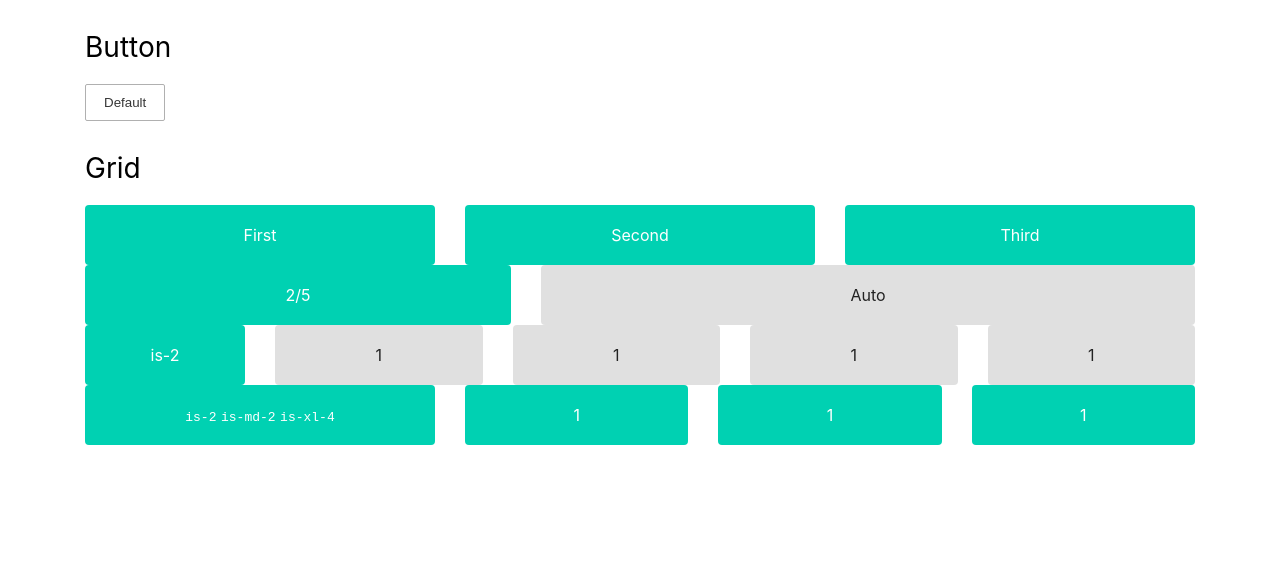
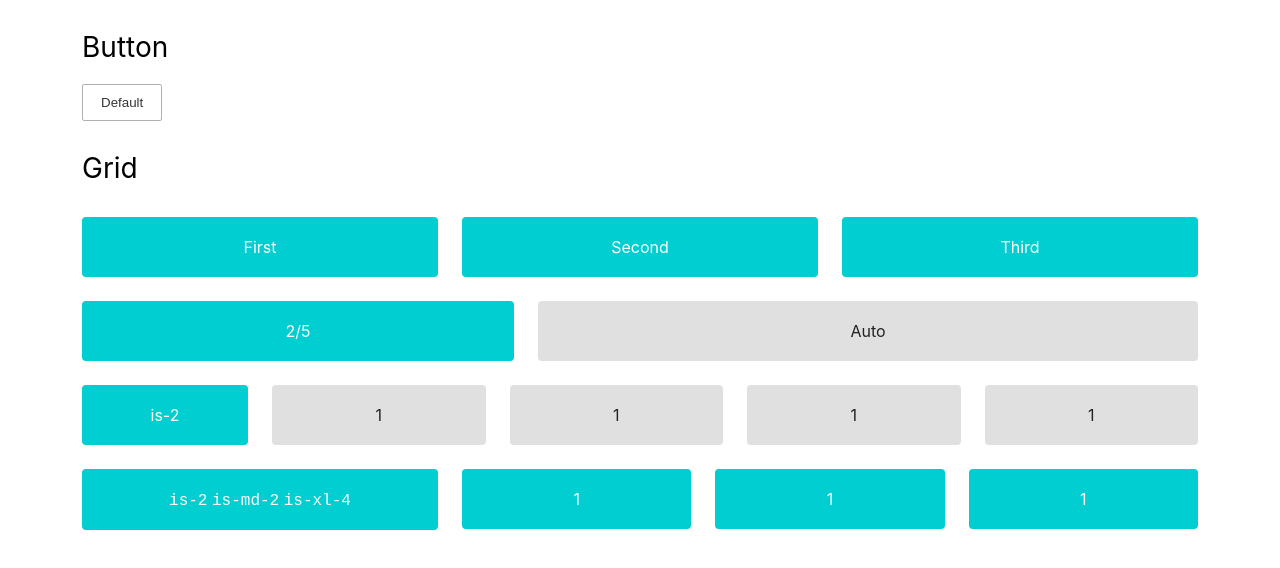
Before and after one commit to 4ever9/lego.scss, a website: page index.html in a window 1280 px wide. Drawn offline with Linux system fonts and the light colour scheme.

Commit message:
demo: add demo scss

```diff
--- a/_button.scss
+++ b/_button.scss
@@ -12,11 +12,7 @@
   }
 
   &:active {
-    border-color: #686868;
-  }
-
-  &:focus {
-    border-color: #3273dc !important;
-    box-shadow: 0 0 0 2px #b5c6e0;
+    box-shadow: 0 0 0 2px #b3cefb;
+    border-color: #79a3ea;
   }
 }
--- a/demo.scss
+++ b/demo.scss
@@ -1,10 +1,10 @@
 @import "lego";
 
 // Grid
-@include container();
-@include row();
-@include column();
-@include gen-grids();
+@include container($grid-gap: 24px);
+@include row($grid-gap: 24px);
+@include column($grid-gap: 24px);
+@include gen-grids($grid-gap: 24px);
 @include gen-grids-with-ratio($ratios: (2:5));
 
 // Button
@@ -17,7 +17,6 @@ body {
     @include font-default();
 }
 
-
 // Customize
 .pane {
     margin: 30px 0;
@@ -29,11 +28,13 @@ body {
 }
 
 .box {
-    background: #00d1b2;
+    background: #00ced1;
     text-align: center;
     border-radius: 4px;
     padding: 20px;
     color: #fff;
+    margin: 12px 0;
+    font-size: 16px;
 }
 
 .gray-box {
```
Also changed, not shown: dist/demo.css.
